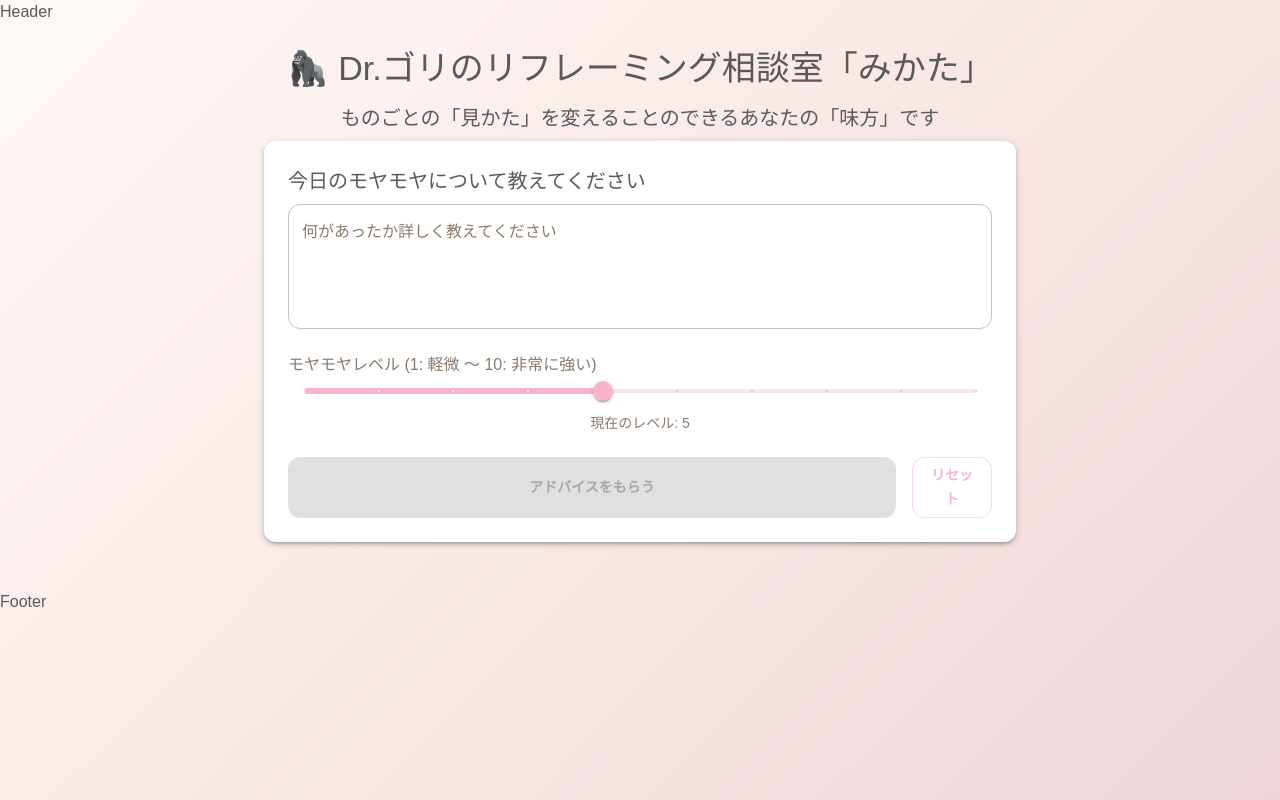
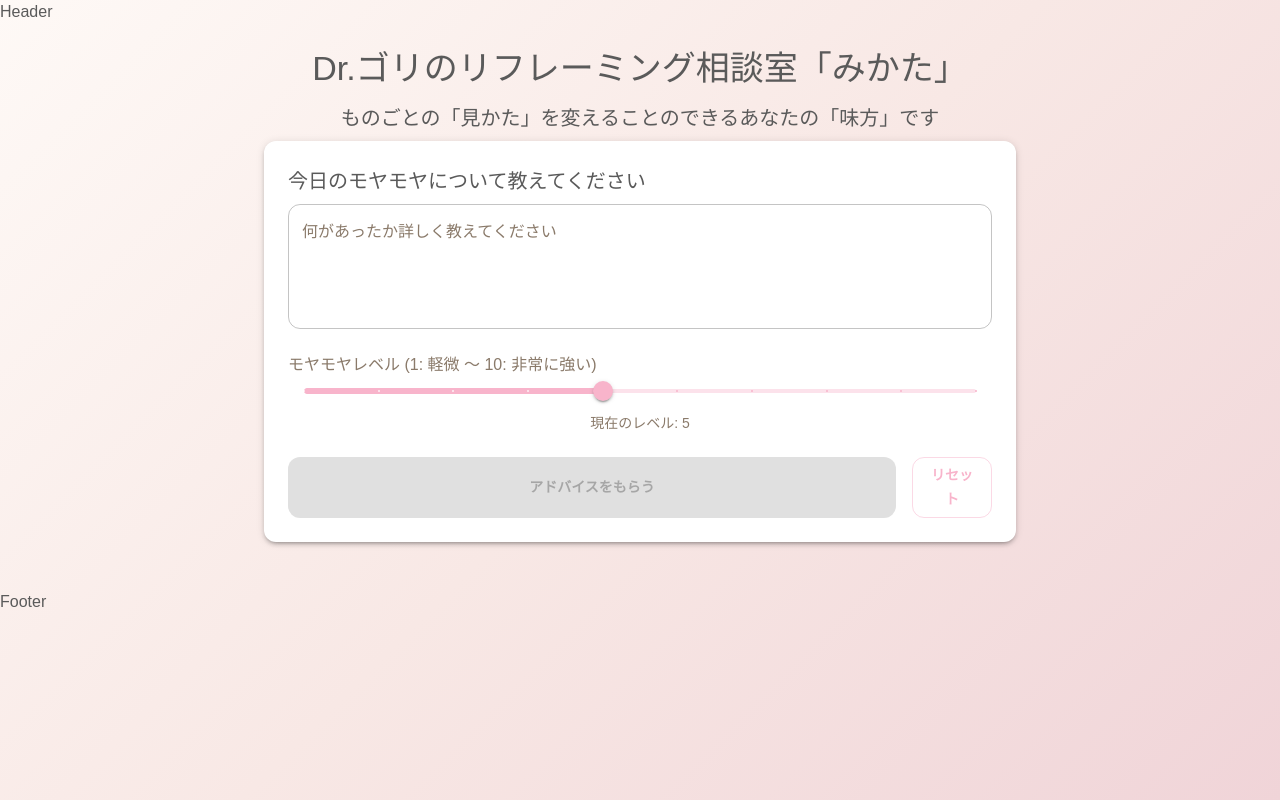
Before and after one commit to yoshihama-nineball/pre-ai-assistant-app, a Next.js app in the folder frontend/: page / in a window 1280 px wide. Built offline with nearby package versions, Linux system fonts and the light colour scheme.

Commit message:
fix: アプリ紹介

```diff
--- a/frontend/src/components/reframing/Reframing.tsx
+++ b/frontend/src/components/reframing/Reframing.tsx
@@ -69,7 +69,7 @@ const Reframing = () => {
   return (
     <Box sx={{ maxWidth: 800, mx: 'auto', p: 3 }}>
       <Typography variant="h4" component="h1" gutterBottom align="center">
-        🦍 Dr.ゴリのリフレーミング相談室「みかた」
+        Dr.ゴリのリフレーミング相談室「みかた」
       </Typography>
       <Typography variant="h6" component="h6" gutterBottom align="center">
         ものごとの「見かた」を変えることのできるあなたの「味方」です
```
